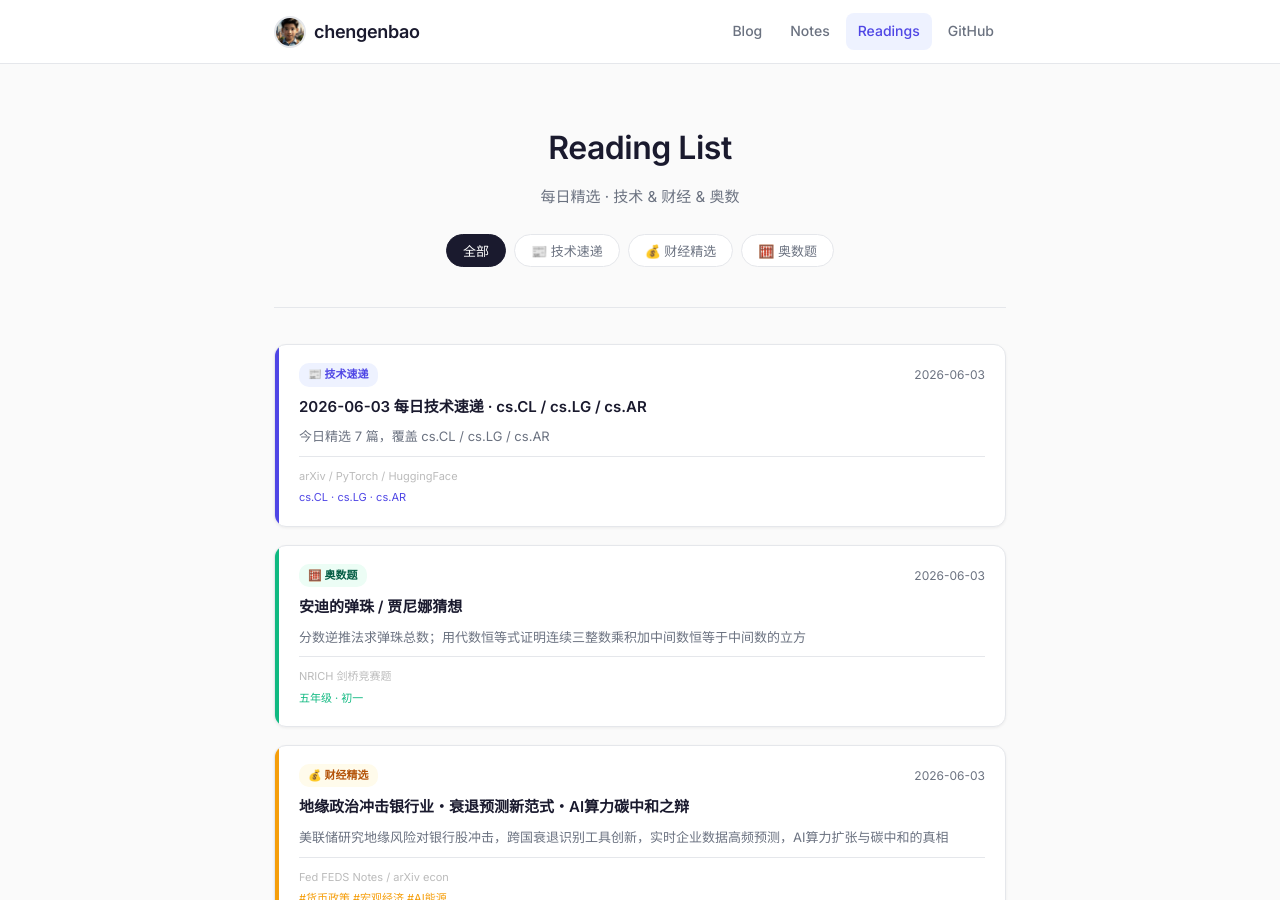
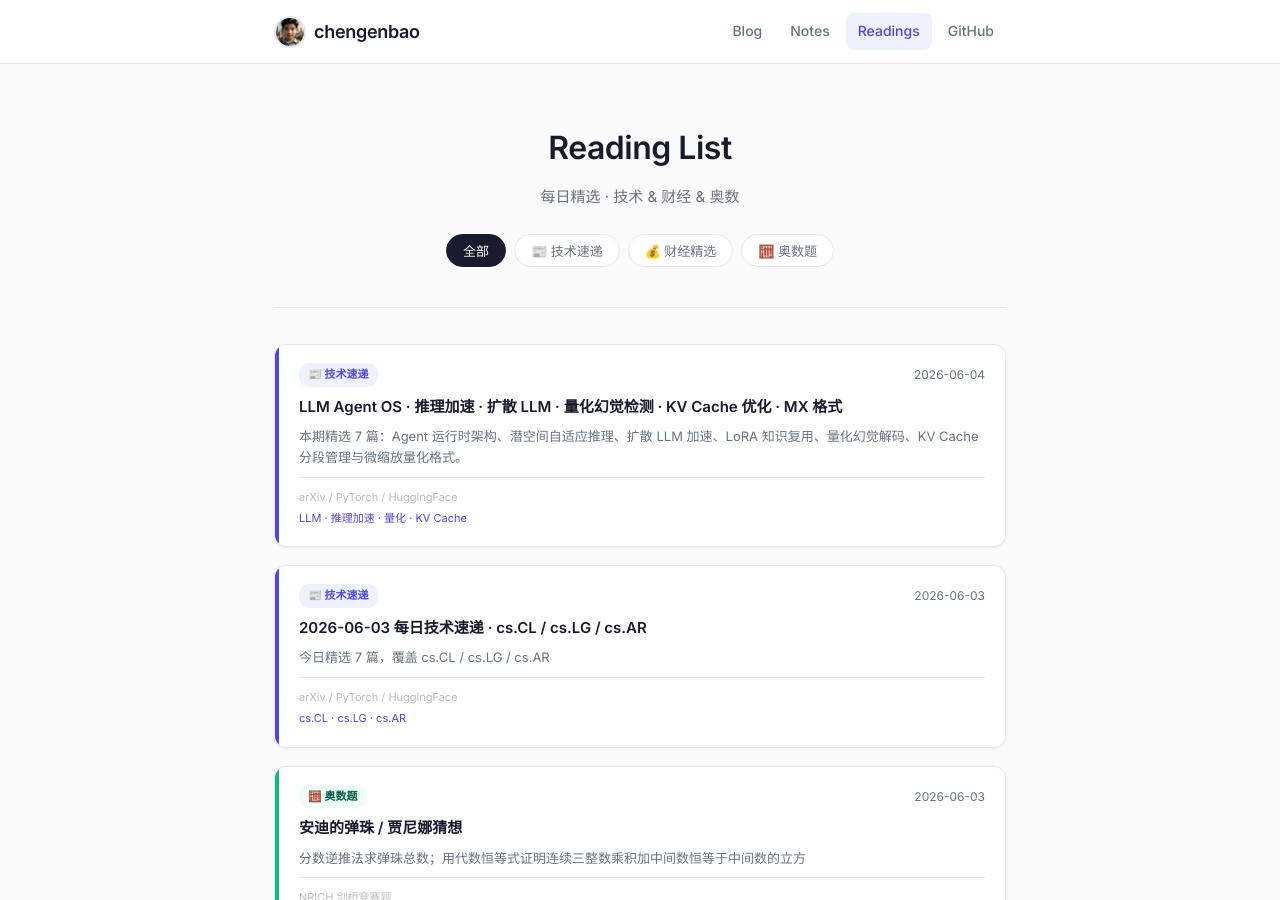
Before and after one commit to chengenbao/chengenbao.github.io, a Jekyll site: the page built from reading-list/index.md, in a window 1280 px wide and 900 px high. Built offline with Jekyll 4.4.1, drawn with Linux system fonts in a browser that asks for light colours.

Commit message:
add tech card 2026-06-04

```diff
--- a/reading-list/index.md
+++ b/reading-list/index.md
@@ -18,6 +18,21 @@
   </div>
 
   <div class="rl-grid">
+<a class="rl-card tech" href="/reading-list/2026-06-04-tech-daily/">
+  <div class="rl-accent"></div>
+  <div class="rl-body">
+    <div class="rl-top">
+      <span class="rl-badge tech">📰 技术速递</span>
+      <time>2026-06-04</time>
+    </div>
+    <h2>LLM Agent OS · 推理加速 · 扩散 LLM · 量化幻觉检测 · KV Cache 优化 · MX 格式</h2>
+    <p>本期精选 7 篇：Agent 运行时架构、潜空间自适应推理、扩散 LLM 加速、LoRA 知识复用、量化幻觉解码、KV Cache 分段管理与微缩放量化格式。</p>
+    <div class="rl-meta">
+      <span class="rl-source">arXiv / PyTorch / HuggingFace</span>
+      <span class="rl-tags">LLM · 推理加速 · 量化 · KV Cache</span>
+    </div>
+  </div>
+</a>
 <a class="rl-card tech" href="/reading-list/2026-06-03-tech-daily/">
   <div class="rl-accent"></div>
   <div class="rl-body">
```
